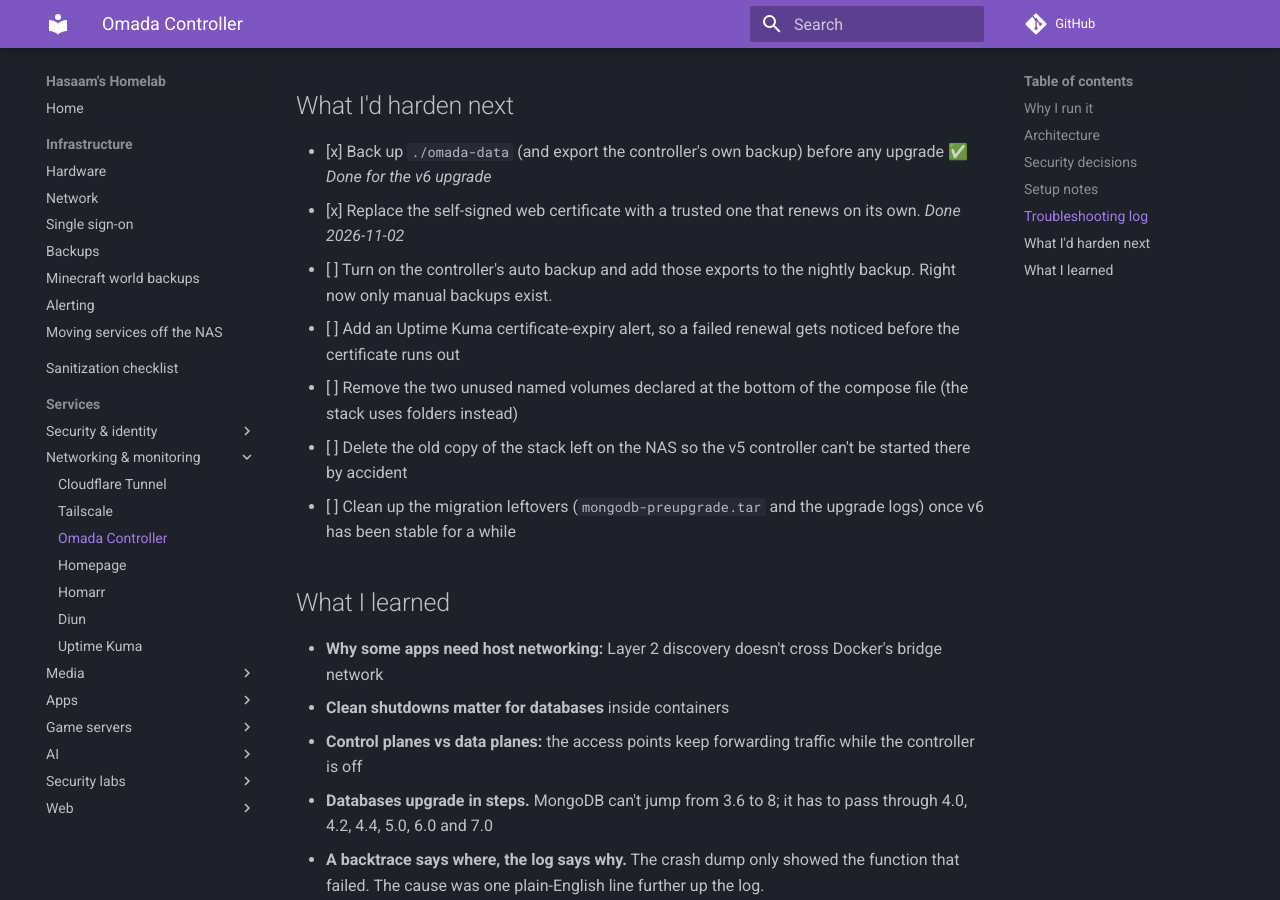
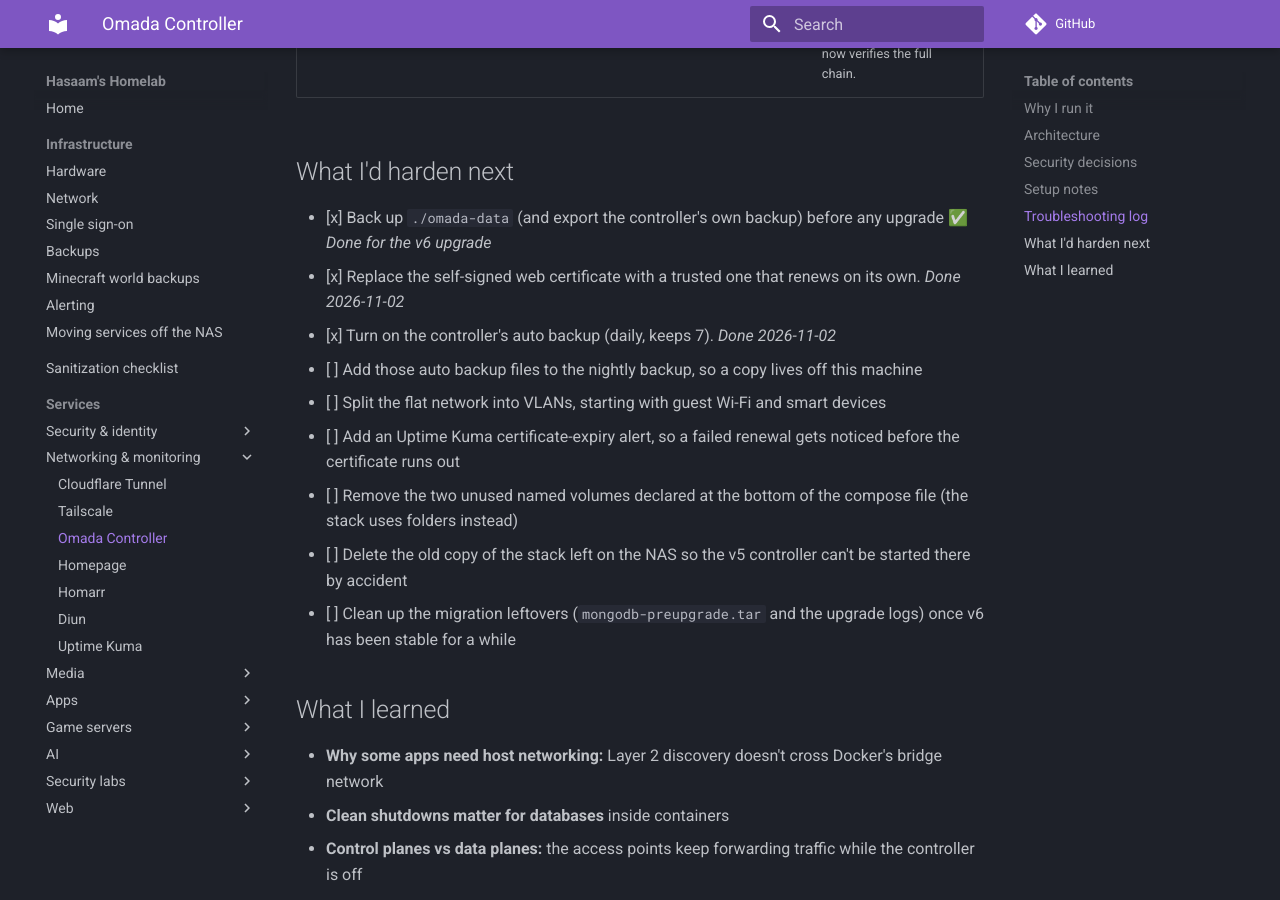
Before and after one commit to Shineori/homelab, an MkDocs documentation site: the page built from docs/services/omada-controller.md, in a window 1280 px wide and 900 px high, scrolled down 3537 px. Built offline with MkDocs 1.6.1 and Material for MkDocs 9.7.7, drawn with Linux system fonts in a browser that asks for light colours; comment, search, counter and statistics services are not loaded; some of the changed text lies outside the part shown.

Commit message:
Omada: cloud access off, daily auto backup

```diff
--- a/docs/services/omada-controller.md
+++ b/docs/services/omada-controller.md
@@ -48,6 +48,7 @@
 | **`network_mode: host`** | Device discovery uses broadcast traffic on the local network, which Docker's default bridge network blocks. It also means new ports like v6's 29817 work without any compose change. |
 | **`stop_grace_period: 60s`** | Gives the built-in MongoDB time to shut down cleanly, so the database isn't corrupted on stop |
 | **Pinned exact version** | `latest` on this image stays on v5 on purpose, so pinning is the only way to get v6, and upgrades happen on my schedule |
+| **Cloud access off** | I sign in locally and reach the controller over my own VPN when I'm away, so there's no need for a path through the vendor's cloud |
 | **DNS-01 certificate** | Let's Encrypt can check domain ownership through a DNS record, so the controller gets a trusted certificate without being reachable from the internet |
 | **DNS-only record to a private IP** | The name resolves to a LAN address and skips Cloudflare's proxy. Anyone can see the private IP, but they can't reach it from outside. |
 | **API token limited to DNS on one zone** | Renewal only needs to create DNS records, so a leaked token can't touch the rest of the account. It still controls that zone's DNS, so it stays in a root-only file. |
@@ -95,7 +96,9 @@
 
 - [x] Back up `./omada-data` (and export the controller's own backup) before any upgrade ✅ *Done for the v6 upgrade*
 - [x] Replace the self-signed web certificate with a trusted one that renews on its own. *Done 2026-11-02*
-- [ ] Turn on the controller's auto backup and add those exports to the nightly backup. Right now only manual backups exist.
+- [x] Turn on the controller's auto backup (daily, keeps 7). *Done 2026-11-02*
+- [ ] Add those auto backup files to the nightly backup, so a copy lives off this machine
+- [ ] Split the flat network into VLANs, starting with guest Wi-Fi and smart devices
 - [ ] Add an Uptime Kuma certificate-expiry alert, so a failed renewal gets noticed before the certificate runs out
 - [ ] Remove the two unused named volumes declared at the bottom of the compose file (the stack uses folders instead)
 - [ ] Delete the old copy of the stack left on the NAS so the v5 controller can't be started there by accident
```
